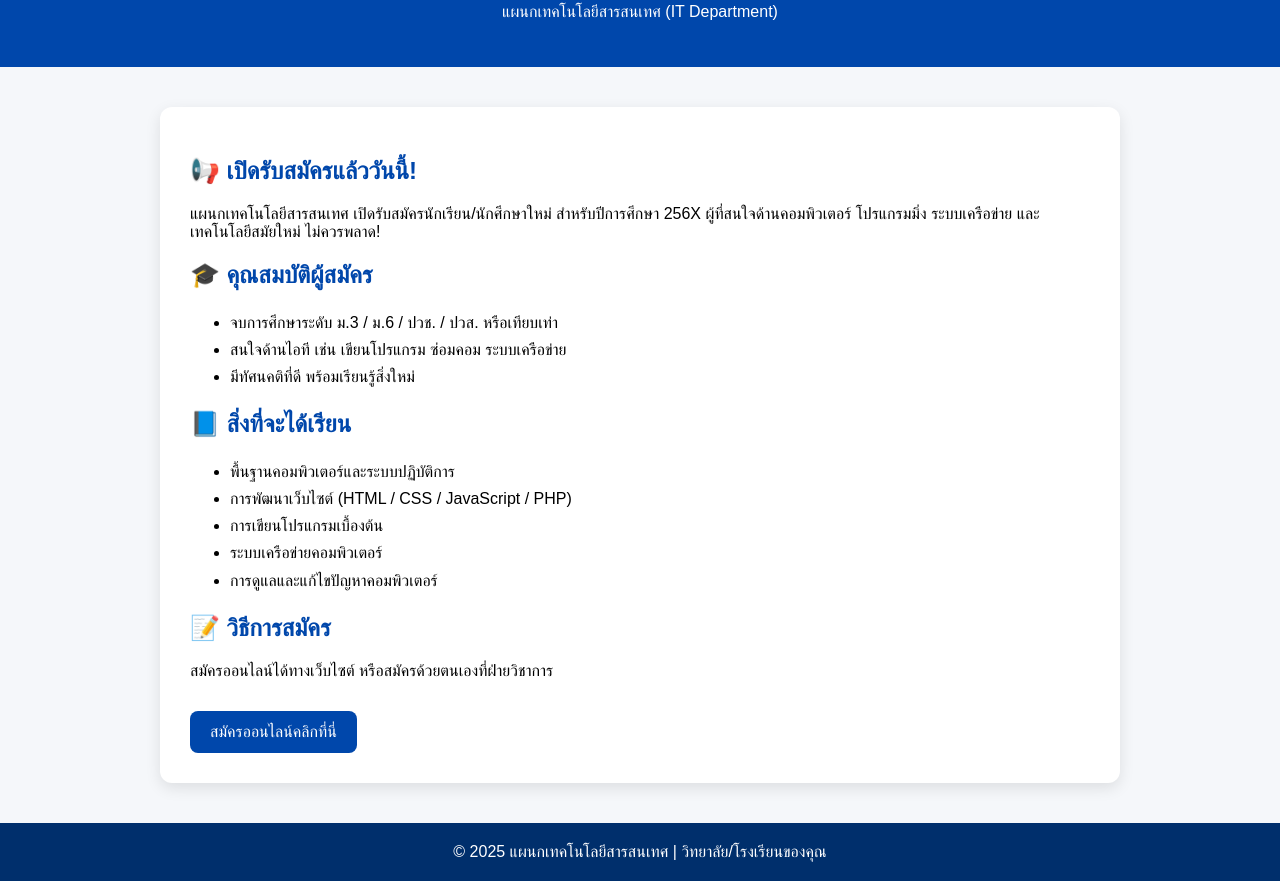
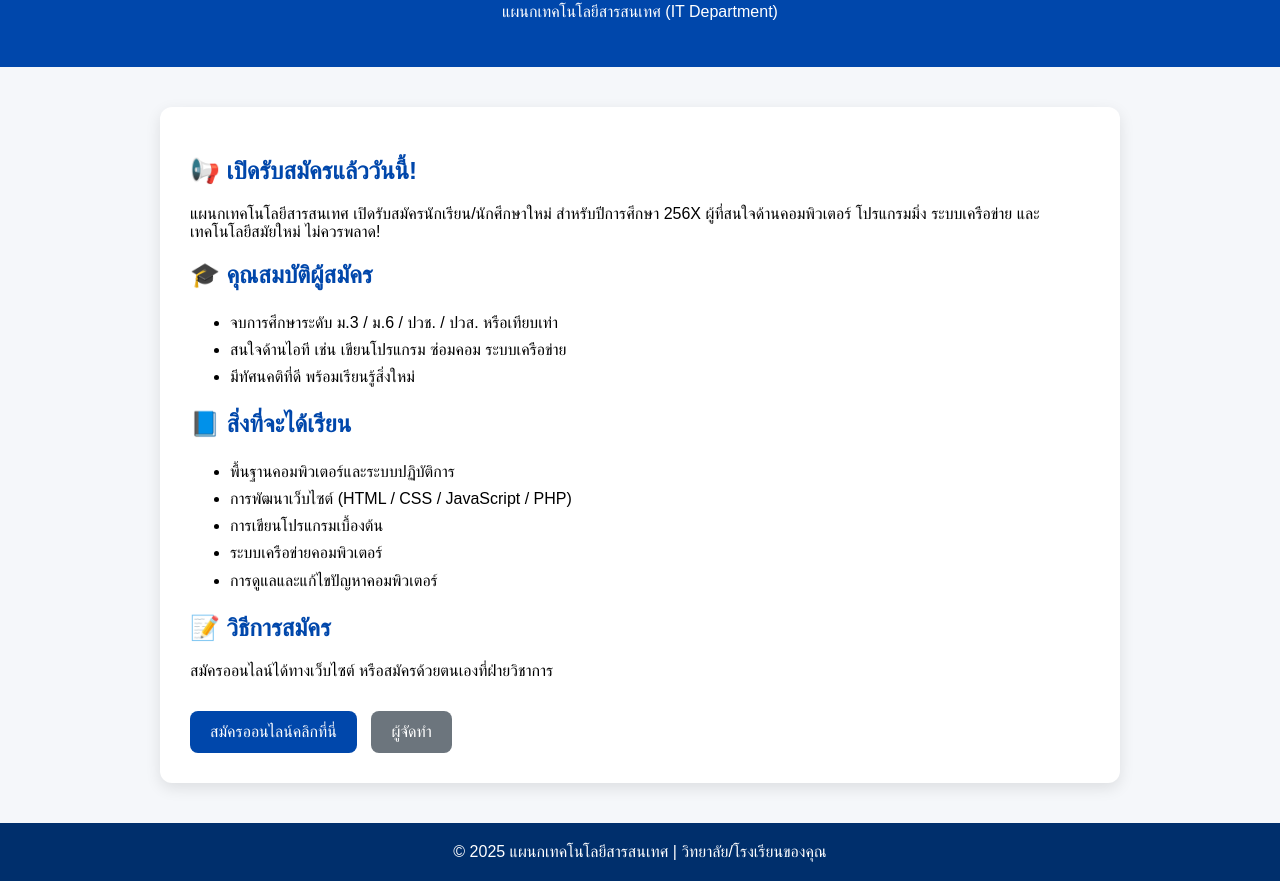
Before and after one commit to Zeiny241/git-branch-v2, a plain HTML site: page index.html in a window 1280 px wide. Shown: the part 107-988 px from the top of the page. Drawn offline with Linux system fonts and the light colour scheme.

Commit message:
index commit

```diff
--- a/index.html
+++ b/index.html
@@ -36,6 +36,7 @@
             text-decoration: none;
             font-size: 16px;
             margin-top: 15px;
+            margin-right: 10px;
         }
         .btn:hover {
             background: #00337a;
@@ -86,7 +87,11 @@
         <h2>📝 วิธีการสมัคร</h2>
         <p>สมัครออนไลน์ได้ทางเว็บไซต์ หรือสมัครด้วยตนเองที่ฝ่ายวิชาการ</p>
 
+        <!-- ปุ่มสมัคร -->
         <a href="apply.html" class="btn">สมัครออนไลน์คลิกที่นี่</a>
+
+        <!-- ปุ่มผู้จัดทำ -->
+        <a href="creator.html" class="btn" style="background: #6c757d;">ผู้จัดทำ</a>
     </div>
 
     <footer>
```
